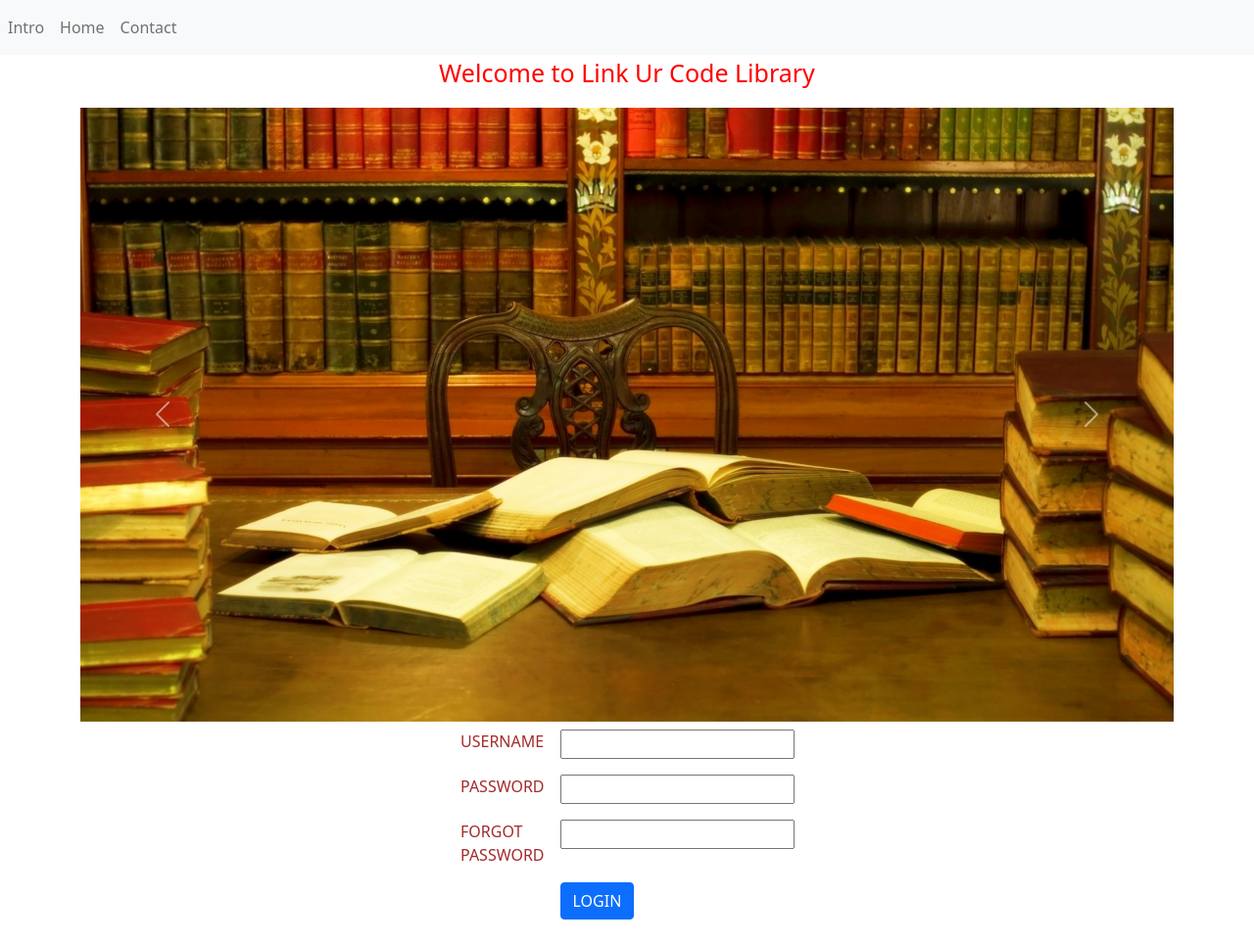
After one commit to aryausha/Library, a PHP site: page /intro.html in a window 1280 px wide. The commit adds this page. Shown: the whole page at 98% size. Run offline with PHP 8.4, Linux system fonts and the light colour scheme.

Commit message:
website setup

```diff
--- a/css/style.css
+++ b/css/style.css
@@ -2,3 +2,16 @@
 {
     background: url("../images/photo-1507842217343-583bb7270b66 (1).jpeg");
 }
+.textstyle
+{
+    color: red;
+    font-size: 25px;
+
+
+}
+.textstyle:hover
+{
+    color: royalblue;
+    font-size: 50px;
+    font-style:oblique;
+}
--- /dev/null
+++ b/intro.html
@@ -0,0 +1,104 @@
+<!DOCTYPE html>
+<html lang="en">
+<head>
+    <link rel="stylesheet" href="css/style.css">
+    <meta charset="UTF-8">
+    <meta http-equiv="X-UA-Compatible" content="IE=edge">
+    <meta name="viewport" content="width=device-width, initial-scale=1.0">
+    <title>Document</title>
+    <link href="https://cdn.jsdelivr.net/npm/bootstrap@5.0.2/dist/css/bootstrap.min.css" rel="stylesheet" integrity="sha384-EVSTQN3/azprG1Anm3QDgpJLIm9Nao0Yz1ztcQTwFspd3yD65VohhpuuCOmLASjC" crossorigin="anonymous">
+
+</head>
+<body>
+    <nav class="navbar navbar-expand-sm bg-light navbar-light">
+        <ul class="navbar-nav">
+          <li class="nav-item active">
+            <a class="nav-link" href="intro.html">Intro</a>
+          </li>
+          <li class="nav-item active">
+            <a class="nav-link" href="index.html">Home</a>
+          </li>
+          <li class="nav-item">
+            <a class="nav-link" href="test.html">Contact</a>
+          </li>
+
+        </ul>
+      </nav>
+      <center><p class="textstyle">Welcome to Link Ur Code Library</p>
+      </center>
+      <div class="container">
+
+        <div class="row">
+
+            <div class="col col-12 col-sm-12">
+
+                <div id="carouselExampleControls" class="carousel slide" data-bs-ride="carousel">
+                    <div class="carousel-inner">
+                      <div class="carousel-item active">
+                        <img src="./images/lib1.jpg" class="d-block w-100" alt="...">
+                      </div>
+                      <div class="carousel-item">
+                        <img src="./images/lib2.jpg" class="d-block w-100" alt="...">
+                      </div>
+                      <div class="carousel-item">
+                        <img src="./images/lib3.jpg" class="d-block w-100" alt="...">
+                      </div>
+                    </div>
+                    <button class="carousel-control-prev" type="button" data-bs-target="#carouselExampleControls" data-bs-slide="prev">
+                      <span class="carousel-control-prev-icon" aria-hidden="true"></span>
+                      <span class="visually-hidden">Previous</span>
+                    </button>
+                    <button class="carousel-control-next" type="button" data-bs-target="#carouselExampleControls" data-bs-slide="next">
+                      <span class="carousel-control-next-icon" aria-hidden="true"></span>
+                      <span class="visually-hidden">Next</span>
+                    </button>
+                  </div>
+            </div>
+        </div>
+        <div class="row">
+
+            <div class="col col-12 col-sm-12 col-md-4 col-lg-4 col-xl-4"></div>
+
+            <div class="col col-12 col-sm-12 col-md-4 col-lg-4 col-xl-4">
+                <table class="table table-borderless">
+                    <tr>
+                        <td style="color: brown;" >USERNAME</td>
+                        <td><input type="text" class="formcontrol" required></td>
+                    </tr>
+                    <tr>
+                        <td style="color: brown;">PASSWORD</td>
+                        <td><input type="password" class="formcontrol" required></td>
+                    </tr>
+                    <tr>
+                        <td style="color: brown;">FORGOT PASSWORD</td>
+                        <td><input type="text" class="formcontrol" required></td>
+                    </tr>
+                    <tr>
+                        <td></td>
+                        <td><button class="btn btn-primary">LOGIN</button></td>
+                    </tr>
+
+
+
+
+                </table>
+
+
+
+
+            </div>
+
+            <div class="col col-12 col-sm-12 col-md-4 col-lg-4 col-xl-4"></div>
+        </div>
+      </div>
+
+
+
+
+
+
+
+    <script src="https://cdn.jsdelivr.net/npm/bootstrap@5.0.2/dist/js/bootstrap.bundle.min.js" integrity="sha384-MrcW6ZMFYlzcLA8Nl+NtUVF0sA7MsXsP1UyJoMp4YLEuNSfAP+JcXn/tWtIaxVXM" crossorigin="anonymous"></script>
+
+</body>
+</html>
```
Also changed, not shown: index.html (added, +76 -0 lines), index.php (deleted, +0 -43 lines), test.html (added, +53 -0 lines), images/lib1.jpg (added), images/lib2.jpg (added), images/lib3.jpg (added).
